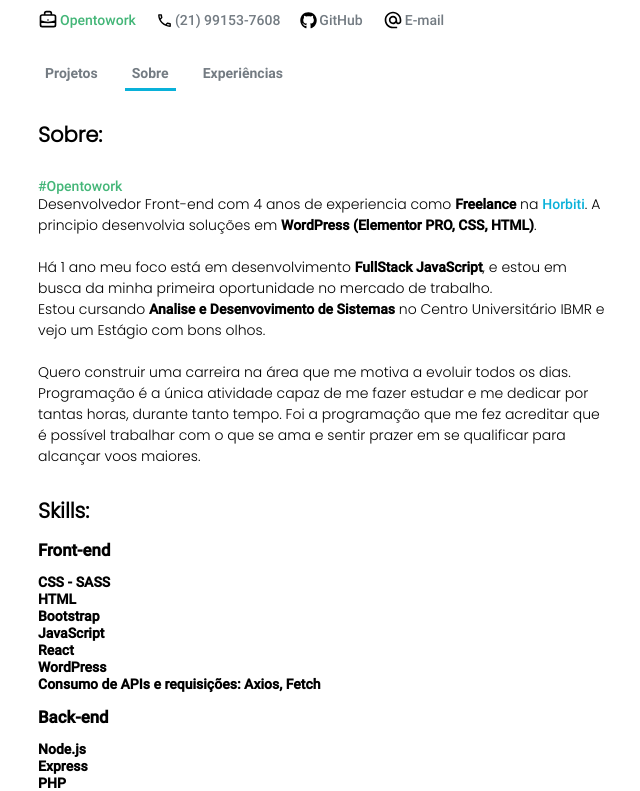
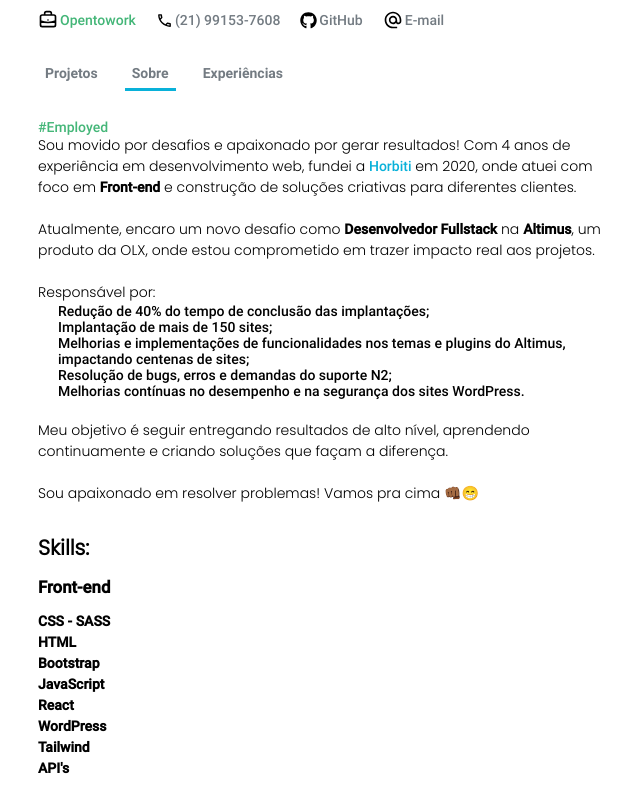
Before and after one commit to rlxmts/portfolio, a React (Vite) app: page /sobre in a window 1280 px wide. Shown: the part 506-1297 px from the top of the page, without its empty margins (316-956 px from the left). Built offline with nearby package versions, Linux system fonts and the light colour scheme.

Commit message:
Ajustes no portfolio

```diff
--- a/src/Components/Common/Apresentacao/index.jsx
+++ b/src/Components/Common/Apresentacao/index.jsx
@@ -11,7 +11,7 @@
   return(
     <Div>
       <p>O que te impede de ser vencedor da sua história? </p>
-      <p>Desenvolvedor <strong className="strong">Front-end</strong>. Com um pezinho no Back. <strong className="strong">Freelance.</strong> Cursando <strong className="strong">Análise e Desenvolvimento de Sistemas.</strong></p>
+      <p>Desenvolvedor <strong className="strong">FullStack</strong> na Altimus - Grupo OLX. <br></br> Cursando <strong className="strong">Análise e Desenvolvimento de Sistemas.</strong></p>
     </Div>
   );
 };
--- a/src/Components/Common/LinkExterno/index.jsx
+++ b/src/Components/Common/LinkExterno/index.jsx
@@ -1,6 +1,6 @@
 import styled from "styled-components";
 
 export const LinkExterno = styled.a`
-  color: #09B1D9;
+  color:#09b1d9;
   font-family: "PoppinsMedium";
 `;
--- a/src/Pages/Experiencia/index.jsx
+++ b/src/Pages/Experiencia/index.jsx
@@ -1,25 +1,46 @@
+import styled from "styled-components";
 import { LinkExterno } from "../../Components/Common/LinkExterno";
 import { TituloPagina } from "../../Components/Common/TituloPagina";
 
+const SecaoExperiencia = styled.section`
+ .card-experiencia{
+    border-bottom: 1px solid #dcdcdc;
+    padding-bottom: 2em;
+    margin-bottom: 2em;
+ }
+`
 const Experiencias = () => {
   return(
-    <section>
+    <SecaoExperiencia>
 
       <TituloPagina>Experiências:</TituloPagina>
 
+      <div className="card-experiencia">
       <h3>Empresa:</h3>
-      <p>Horbiti (2020 - Atualmente).</p>
-      <p>Horbiti é uma marca criada por mim focada na criação de sites e e-commerce.</p>
-      <br></br>
+      <p>Altimus - Grupo OLX (2024 - Atualmente).</p>
       <h3>Cargo:</h3>
-      <p>Freelance / Proprietário</p>
+      <p>Desenvolvedor Fullstack</p>
       <br></br>
       <h3>Descrição:</h3>
-      <p>Criação de sites em WordPress, configuração de servidores linux, DNS, registro de domínios, migração e manutenção de websites. Atualmente desenvolvo projetos em WordPress, PHP, MySQL, JavaScript e React combinados com HTML, JSX, CSS, SASS e Styled-Components.</p>
+      <p>Na Altimus sou responsavel por todas as implantações de sites dos nosso parceiros. Hoje contamos com mais de 500 sites contratados e trabalho na melhoria e implementação de novas funcionalidades também! Além disso ajudo na resolução de problemas e erros fatais vindos do Suporte N2. Atuo na configuração de servidores WHM linux, na melhoria de desempenho e na segurança dos nossos sites wordpress. Minha responsabilidades abrangem tanto front quanto back e ja pude contribuir com muita coisa legal. Vamos conversar mais um pouco sobre isso? Me chame no <LinkExterno href="https://wa.me/5521991537608" target="_blank" rel="noreferrer noopener">WhatsApp</LinkExterno></p>
+      </div>
+      <br></br>
+
+      <div className="card-experiencia">
+        <h3>Empresa:</h3>
+        <p>Horbiti (2020 - Atualmente).</p>
+        <p>Horbiti é uma marca criada por mim focada na criação de sites e e-commerce.</p>
+        <br></br>
+        <h3>Cargo:</h3>
+        <p>Freelance / Proprietário</p>
+        <br></br>
+        <h3>Descrição:</h3>
+        <p>Criação de sites em WordPress, configuração de servidores linux, DNS, registro de domínios, migração e manutenção de websites. Atualmente desenvolvo projetos em WordPress, PHP, MySQL, JavaScript e React combinados com HTML, JSX, CSS, SASS e Styled-Components.</p>
+      </div>
       <br></br>
       <h3>Site da Horbiti</h3>
       <LinkExterno href="https://horbiti.vercel.app" target="_blank" rel="noreferrer noopener">horbiti.vercel.app</LinkExterno>
-    </section>
+    </SecaoExperiencia>
   );
 };
 
--- a/src/Pages/Rotas.jsx
+++ b/src/Pages/Rotas.jsx
@@ -1,8 +1,8 @@
+import EstiloGlobal from "../assets/EstiloGlobal";
 import { BrowserRouter, Route, Routes } from "react-router-dom";
 import Cabecalho from "../Components/Layout/Cabecalho";
 import styled from "styled-components";
 import { ThemeProvider as StyledThemeProvider } from "styled-components";
-import EstiloGlobal from "../assets/EstiloGlobal";
 import Perfil from "../Components/Layout/Perfil";
 import Navegacao from "../Components/Layout/Navegacao";
 import { Container } from "../Components/Common/Container";
--- a/src/Pages/Sobre/index.jsx
+++ b/src/Pages/Sobre/index.jsx
@@ -15,21 +15,28 @@
     color: #44b678;
     font-family: "PoppinsMedium";
   }
-
-  li{
-    font-size: .7rem;
-  }
+    .lista-disc {
+      padding-left: 20px;
+    }
 `;
 
 const Sobre = ()=> {
   return(
     <SecaoSobre>
-      <TituloPagina>Sobre:</TituloPagina>
-      <p className="opentowork">#Opentowork</p>
-      <p>Desenvolvedor Front-end com 4 anos de experiencia como <strong className="strong">Freelance</strong> na <LinkExterno href="https://horbiti.vercel.app" target="_blank" rel="noopener noreferrer">Horbiti</LinkExterno>. A principio desenvolvia soluções em <strong className="strong">WordPress (Elementor PRO, CSS, HTML)</strong>.</p><br></br>
-      <p>Há 1 ano meu foco está em desenvolvimento <strong className="strong">FullStack JavaScript</strong>, e estou em busca da minha primeira oportunidade no mercado de trabalho.</p>
-      <p>Estou cursando <strong className="strong">Analise e Desenvovimento de Sistemas</strong> no Centro Universitário IBMR e vejo um Estágio com bons olhos.</p><br></br>
-      <p> Quero construir uma carreira na área que me motiva a evoluir todos os dias. Programação é a única atividade capaz de me fazer estudar e me dedicar por tantas horas, durante tanto tempo. Foi a programação que me fez acreditar que é possível trabalhar com o que se ama e sentir prazer em se qualificar para alcançar voos maiores. </p>
+      <p className="opentowork">#Employed</p>
+      <p>Sou movido por desafios e apaixonado por gerar resultados! Com 4 anos de experiência em desenvolvimento web, fundei a <LinkExterno href="https://horbiti.com.br" target="_blank" rel="noopener noreferrer">Horbiti</LinkExterno> em 2020, onde atuei com foco em <strong className="strong">Front-end</strong> e construção de soluções criativas para diferentes clientes.</p><br></br>
+      <p>Atualmente, encaro um novo desafio como <strong className="strong">Desenvolvedor Fullstack</strong> na <strong className="strong">Altimus</strong>, um produto da OLX, onde estou comprometido em trazer impacto real aos projetos.</p><br></br>
+      <p>Responsável por:</p>
+      <ul className="lista-disc">
+        <li className="strong">Redução de 40% do tempo de conclusão das implantações;</li>
+        <li className="strong">Implantação de mais de 150 sites;</li>
+        <li className="strong">Melhorias e implementações de funcionalidades nos temas e plugins do Altimus, impactando centenas de sites;</li>
+        <li className="strong">Resolução de bugs, erros e demandas do suporte N2;</li>
+        <li className="strong">Melhorias contínuas no desempenho e na segurança dos sites WordPress.</li>
+      </ul><br></br>
+      <p>Meu objetivo é seguir entregando resultados de alto nível, aprendendo continuamente e criando soluções que façam a diferença.</p><br></br>
+      <p>Sou apaixonado em resolver problemas! Vamos pra cima 👊🏾😁</p>
+
 
       <TituloSecao>Skills:</TituloSecao>
       <ul>
@@ -40,7 +47,8 @@
         <li><strong className="strong">JavaScript</strong></li>
         <li><strong className="strong">React</strong></li>
         <li><strong className="strong">WordPress</strong></li>
-        <li><strong className="strong">Consumo de APIs e requisições: Axios, Fetch</strong></li>
+        <li><strong className="strong">Tailwind</strong></li>
+        <li><strong className="strong">API's</strong></li>
         <Tecnologia>Back-end</Tecnologia>
         <li><strong className="strong">Node.js</strong></li>
         <li><strong className="strong">Express</strong></li>
```
